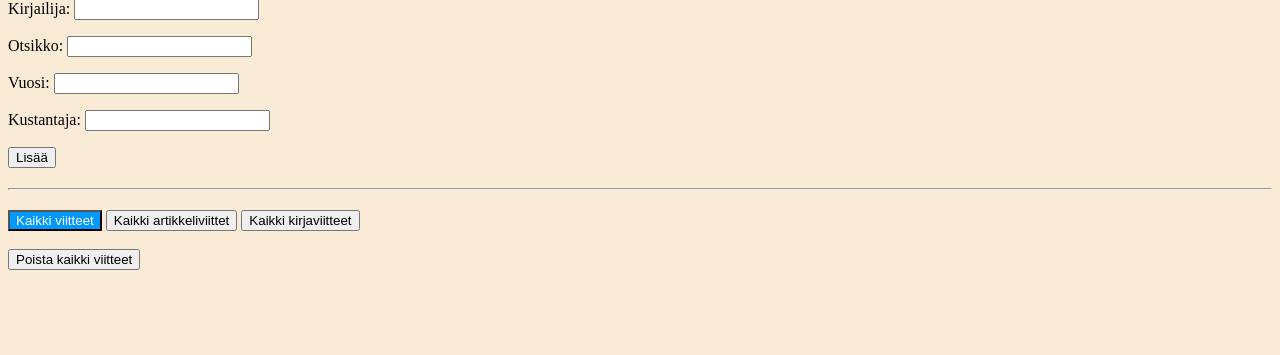
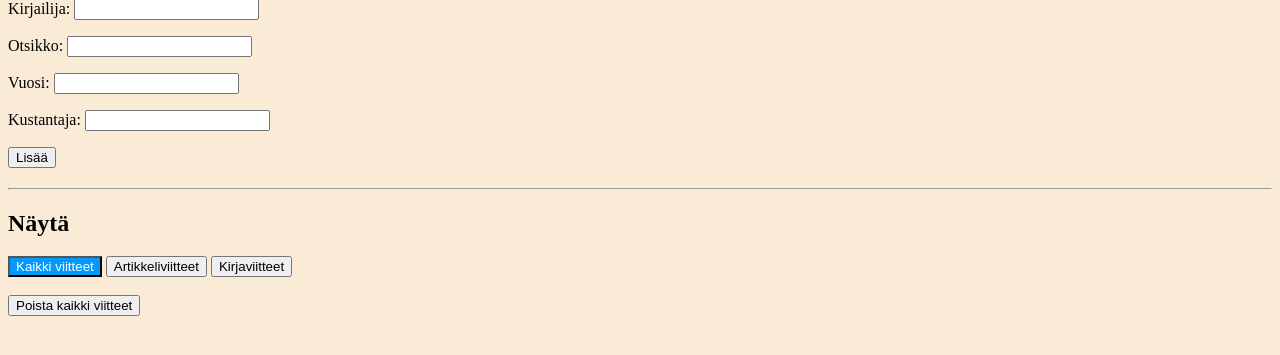
Before and after one commit to Yahimoh/Ohturyhma, a Flask app: template src/templates/index.html in a window 1280 px wide. Shown: the part 169-524 px from the top of the page. Run offline with Flask 3, Linux system fonts and the light colour scheme; the template is opened without the code that fills it, so the values that code supplies are empty.

Commit message:
Muokkaa käyttäjäkokemusta viitteiden näyttämisessä

```diff
--- a/src/templates/index.html
+++ b/src/templates/index.html
@@ -54,9 +54,11 @@
 <h2><span id="kirjaViitteet" class="hidden">Kaikki lisätyt kirjaviitteet</h2>
 <h2><span id="artikkeliViitteet" class="hidden">Kaikki lisätyt artikkeliviitteet</h2>
 
+<h2>Näytä</h2>
+
 <button id="kaikkiViitteetButton" class="active-button" onclick="toggleShown('kaikki')">Kaikki viitteet</button>
-<button id="kaikkiArtikkeliViitteetButton" onclick="toggleShown('artikkeli')">Kaikki artikkeliviittet</button>
-<button id="kaikkiKirjaViitteetButton" onclick="toggleShown('kirja')">Kaikki kirjaviitteet</button><br>
+<button id="kaikkiArtikkeliViitteetButton" onclick="toggleShown('artikkeli')">Artikkeliviitteet</button>
+<button id="kaikkiKirjaViitteetButton" onclick="toggleShown('kirja')">Kirjaviitteet</button><br>
 
 <br>
 <form id="poistaKaikkiTeksti" action="/poista_viitteet" method="POST">
```
